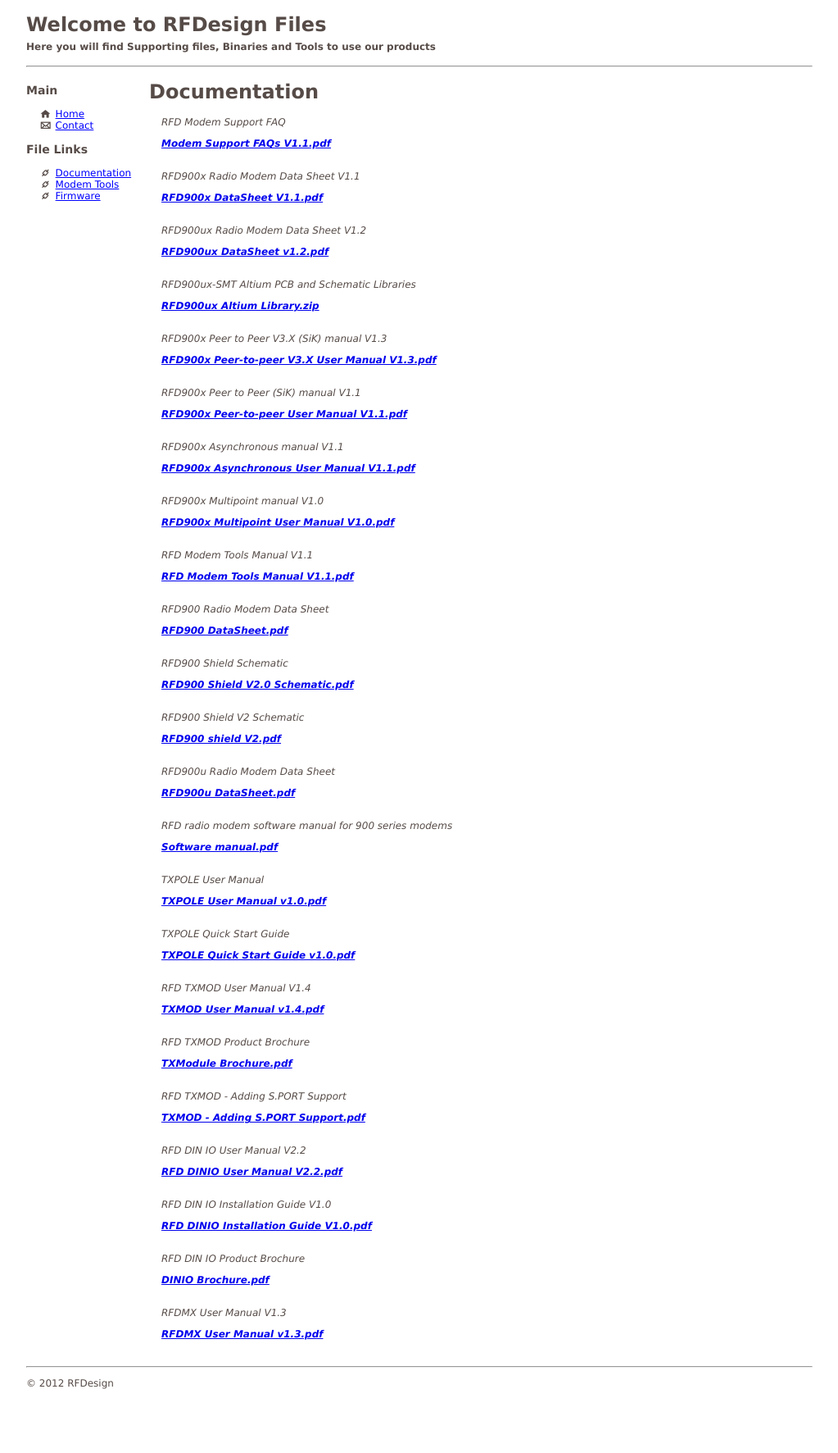
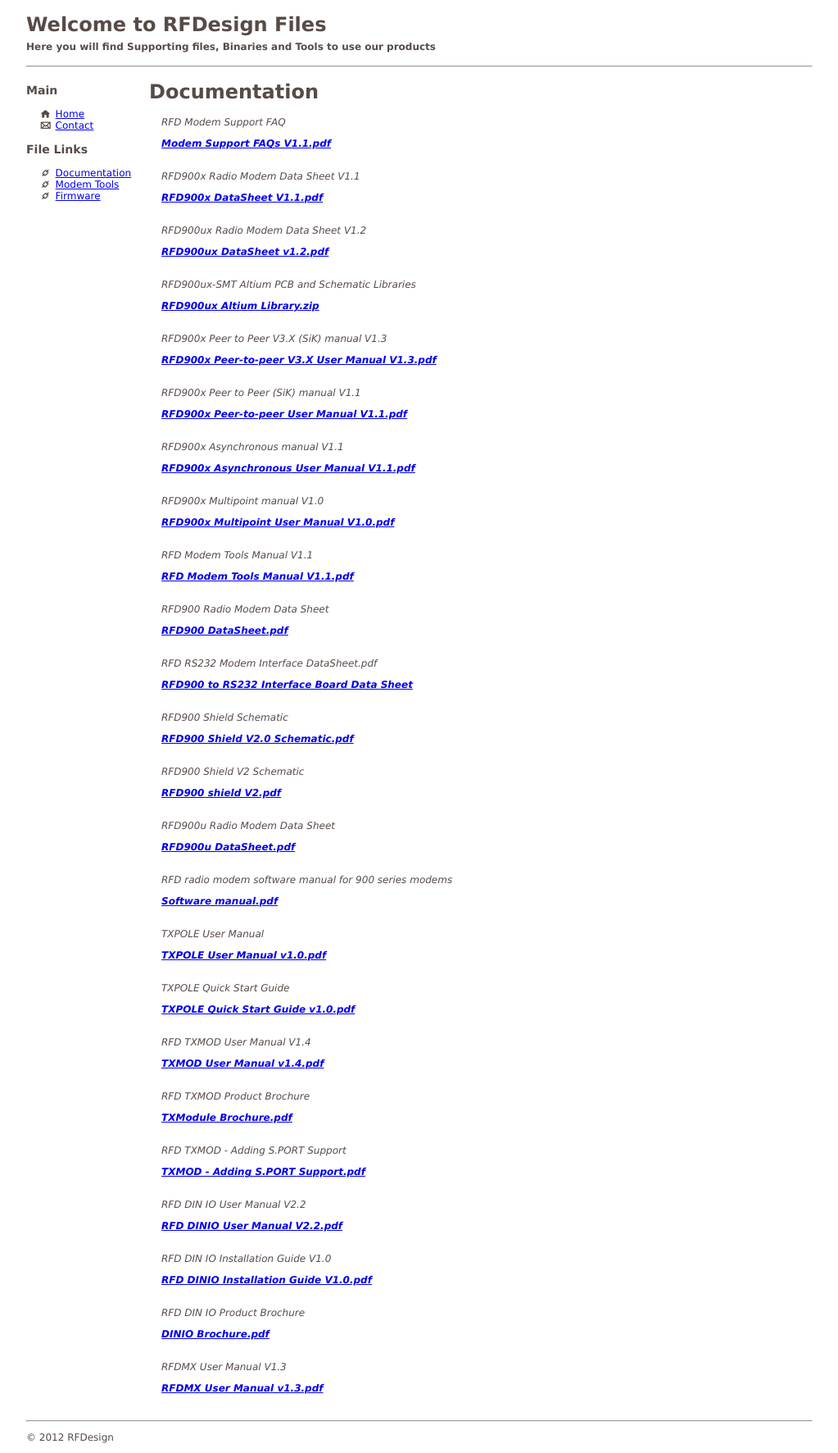
Before and after one commit to RFDesign/rfdesign.github.io, a Jekyll site: the page built from docs.html, in a window 1280 px wide. Shown: the whole page at 82% size, without its empty margins (26-1049 px from the left). Built offline with Jekyll 4.4.1, drawn with Linux system fonts in a browser that asks for light colours; before the commit the page ends 1706 px from its top, so only the background shows below that.

Commit message:
Update docs.yml

```diff
--- a/_data/docs.yml
+++ b/_data/docs.yml
@@ -30,6 +30,8 @@
 #  des: RFD Modem Tools Manual V1.0
 - file: RFD900 DataSheet.pdf
   des: RFD900 Radio Modem Data Sheet
+- file: RFD900 to RS232 Interface Board Data Sheet
+  des: RFD RS232 Modem Interface DataSheet.pdf
 - file: RFD900 Shield V2.0 Schematic.pdf
   des: RFD900 Shield Schematic
 - file: RFD900 shield V2.pdf
```
